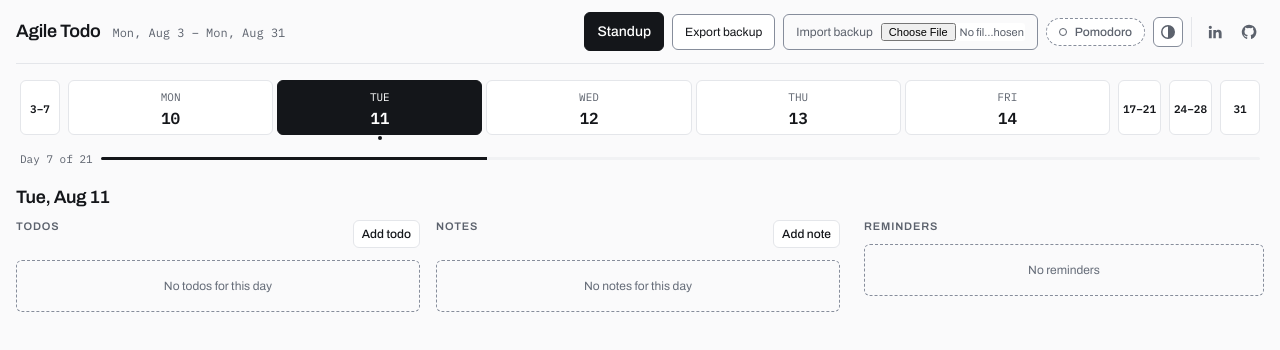
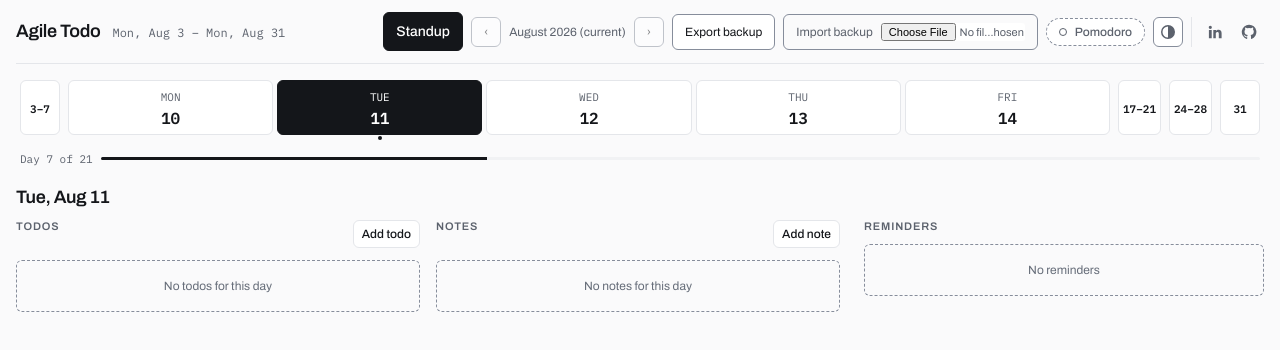
Before and after one commit to JoanEsquivel/agile-todo-app, a React (Vite) app: page / in a window 1280 px wide. Shown: the top 350 px of the page. Built offline with nearby package versions, Linux system fonts and the light colour scheme.

Commit message:
feat: replace the history dropdown with a month stepper (FortnightNav)
Co-Authored-By: Claude Fable 5 <noreply@anthropic.com>

```diff
--- a/src/App.tsx
+++ b/src/App.tsx
@@ -7,7 +7,7 @@ import { formatDayLabel } from './domain/dates';
 import { FortnightBoard } from './components/board/FortnightBoard';
 import { FortnightTape } from './components/board/FortnightTape';
 import { StandupModal } from './components/standup/StandupModal';
-import { FortnightSwitcher } from './components/history/FortnightSwitcher';
+import { FortnightNav } from './components/history/FortnightNav';
 import { BackupControls } from './components/common/BackupControls';
 import { AuthorLinks } from './components/common/AuthorLinks';
 import { ThemeToggle } from './components/common/ThemeToggle';
@@ -66,7 +66,7 @@ export default function App() {
         </div>
         <div className={styles.headerActions}>
           <button className={styles.primaryAction} onClick={() => setStandupOpen(true)}>Standup</button>
-          <FortnightSwitcher />
+          <FortnightNav />
           <BackupControls />
           <PomodoroWidget onOpenModal={() => setPomodoroOpen(true)} />
           <ThemeToggle />
--- /dev/null
+++ b/src/components/history/FortnightNav.module.css
@@ -0,0 +1,18 @@
+.nav {
+  display: inline-flex;
+  align-items: center;
+  gap: var(--space-2);
+}
+
+.arrow {
+  font-size: var(--text-sm);
+  border-radius: var(--radius-md);
+  padding: var(--space-2) var(--space-3);
+  line-height: 1;
+}
+
+.label {
+  font-size: var(--text-sm);
+  color: var(--color-text-muted);
+  white-space: nowrap;
+}
--- /dev/null
+++ b/src/components/history/FortnightNav.tsx
@@ -0,0 +1,49 @@
+import { useAppStore } from '../../store/store';
+import { formatMonthLabel } from '../../domain/dates';
+import styles from './FortnightNav.module.css';
+
+/** Month stepper replacing the old history dropdown: steps through stored
+ *  periods in chronological order -- sorted by days[0], because array order
+ *  is only append-order and tests deliberately violate it -- bounded by the
+ *  retention window. Two legacy periods inside one month are each their own
+ *  stop (distinct boards); the header's date range disambiguates them.
+ *  Navigation goes through viewFortnight ONLY (INV-9: it refuses nothing
+ *  here but clears composeIntent and picks today / first-day as the
+ *  selected day -- no second door writes viewedFortnightId). Unlike the
+ *  dropdown, this renders even with a single period (both arrows
+ *  disabled) so the current month is always labeled. */
+export function FortnightNav() {
+  const fortnights = useAppStore((s) => s.fortnights);
+  const activeId = useAppStore((s) => s.activeFortnightId);
+  const viewedId = useAppStore((s) => s.viewedFortnightId);
+  const viewFortnight = useAppStore((s) => s.viewFortnight);
+
+  const ordered = [...fortnights].sort((a, b) => a.days[0].localeCompare(b.days[0]));
+  const index = ordered.findIndex((f) => f.id === viewedId);
+  if (index === -1) return null; // pre-init only: nothing viewed yet
+
+  return (
+    <nav className={styles.nav} aria-label="Month navigation">
+      <button
+        className={styles.arrow}
+        aria-label="Previous month"
+        disabled={index === 0}
+        onClick={() => viewFortnight(ordered[index - 1].id)}
+      >
+        ‹
+      </button>
+      <span className={styles.label}>
+        {formatMonthLabel(ordered[index].days[0])}
+        {ordered[index].id === activeId ? ' (current)' : ''}
+      </span>
+      <button
+        className={styles.arrow}
+        aria-label="Next month"
+        disabled={index === ordered.length - 1}
+        onClick={() => viewFortnight(ordered[index + 1].id)}
+      >
+        ›
+      </button>
+    </nav>
+  );
+}
--- a/src/components/history/FortnightSwitcher.module.css
+++ /dev/null
@@ -1,5 +0,0 @@
-.select {
-  font-size: var(--text-sm);
-  border-radius: var(--radius-md);
-  padding: var(--space-2) var(--space-3);
-}
--- a/src/components/history/FortnightSwitcher.tsx
+++ /dev/null
@@ -1,23 +0,0 @@
-import { useAppStore } from '../../store/store';
-import { formatDayLabel } from '../../domain/dates';
-import styles from './FortnightSwitcher.module.css';
-
-export function FortnightSwitcher() {
-  const fortnights = useAppStore((s) => s.fortnights);
-  const activeId = useAppStore((s) => s.activeFortnightId);
-  const viewedId = useAppStore((s) => s.viewedFortnightId);
-  const viewFortnight = useAppStore((s) => s.viewFortnight);
-  if (fortnights.length < 2) return null;
-
-  return (
-    <select className={styles.select} aria-label="Month" value={viewedId ?? ''}
-      onChange={(e) => viewFortnight(e.target.value)}>
-      {[...fortnights].reverse().map((f) => (
-        <option key={f.id} value={f.id}>
-          {formatDayLabel(f.days[0])} – {formatDayLabel(f.days[f.days.length - 1])}
-          {f.id === activeId ? ' (current)' : ''}
-        </option>
-      ))}
-    </select>
-  );
-}
--- a/src/domain/dates.ts
+++ b/src/domain/dates.ts
@@ -50,6 +50,10 @@ export function formatDayLabel(day: ISODate): string {
   });
 }
 
+export function formatMonthLabel(day: ISODate): string {
+  return parseISODate(day).toLocaleDateString('en-US', { month: 'long', year: 'numeric' });
+}
+
 export function firstOfMonth(day: ISODate): ISODate {
   const d = parseISODate(day);
   return toISODate(new Date(d.getFullYear(), d.getMonth(), 1));
```
Also changed, not shown: 2 other files (tests, documents, lock files or other folders).
